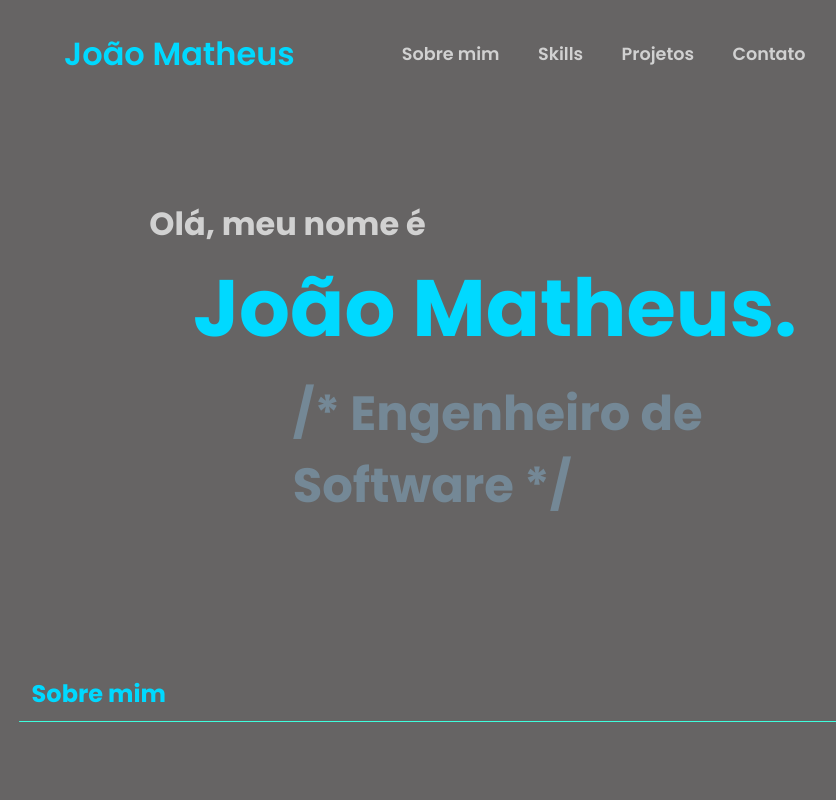
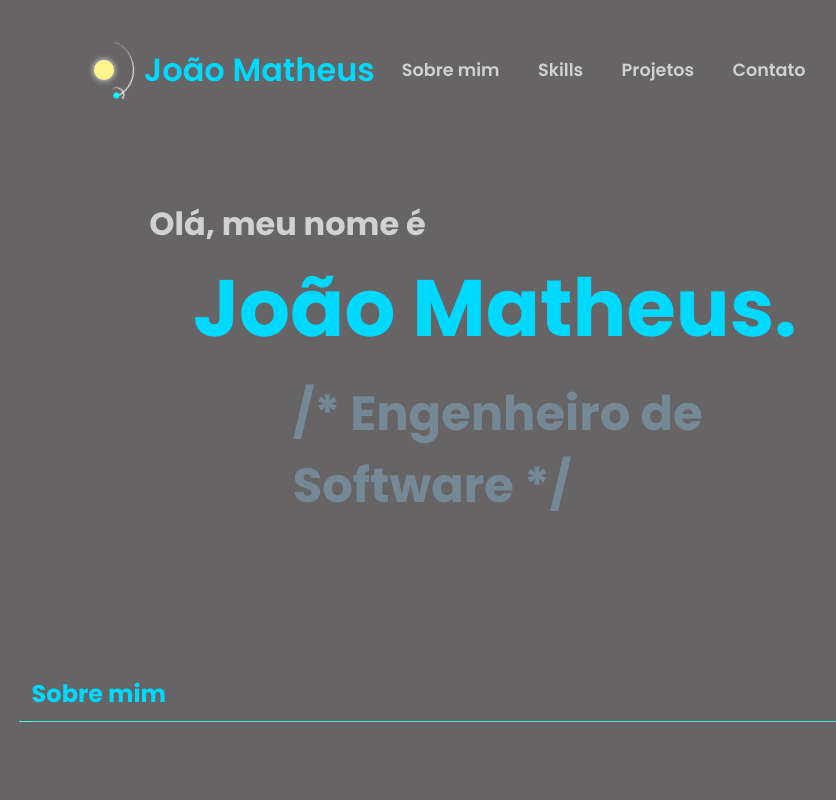
Before and after one commit to JoaoSchmitz/Portfolio-2023.2, a plain HTML site: page index.html in a window 1280 px wide. Shown: the top 800 px of the page, without its empty margins (186-1022 px from the left). Drawn offline with nearby package versions, Linux system fonts and the light colour scheme.

Commit message:
adicionando sistema solar ao header

```diff
--- a/index.html
+++ b/index.html
@@ -23,7 +23,15 @@
   <body>
     <!--header start-->
     <header>
-      <a href="#home" class="logo">João Matheus</a>
+      <a href="#home" class="logo">
+        <div class="container">
+          <div class="sun"></div>
+          <div class="earth">
+            <div class="moon"></div>
+          </div>
+        </div>
+        João Matheus
+      </a>
 
       <ul class="navbar">
         <li><a href="#about">Sobre mim</a></li>
--- a/style.css
+++ b/style.css
@@ -72,6 +72,8 @@ header {
   text-decoration-thickness: 1px;
   text-decoration-style: double;
 
+  display: flex;
+  align-items: center;
   transition: .4s;
 }
 .logo:hover {
@@ -307,3 +309,86 @@ section {
   color: #8793ae;
   margin: 70% 0;
 }
+
+
+/*
+  Sistema Solar
+=================
+*/
+
+.container {
+  font-size: 2px;
+  width: 40em;
+  height: 40em;
+  justify-self: center;
+  align-self: center;
+  position: relative;
+  display: flex;
+  align-items: center;
+  justify-content: center;
+  overflow: hidden;
+  z-index: -1;
+}
+
+.sun {
+  position: absolute;
+  top: 15em;
+  left: 15em;
+  width: 10em;
+  height: 10em;
+  background-color: rgb(255, 243, 139);
+  border-radius: 50%;
+  box-shadow: 0 0 3em white;
+}
+
+.earth,.moon {
+  position: absolute;
+  border-style: solid;
+  border-color: white transparent transparent transparent;
+  border-width: 0.1em 0.1em 0 0;
+  border-radius: 50%;
+}
+
+.earth {
+  top: 5em;
+  left: 5em;
+  width: 30em;
+  height: 30em;
+  animation: orbit 16.5s linear infinite;
+}
+
+.moon {
+  top: .5em;
+  right: .5em;
+  width: 8em;
+  height: 8em;
+  animation: orbit 2.7s linear infinite;
+}
+
+.earth::before,.moon::before {
+  content: '';
+  position: absolute;
+  border-radius: 50%;
+}
+
+.earth::before {
+  top: 2.8em;
+  right: 2.8em;
+  width: 3em;
+  height: 3em;
+  background-color: aqua;
+}
+
+.moon::before {
+  top: 0.8em;
+  right: 0.2em;
+  width: 1.2em;
+  height: 1.2em;
+  background-color: silver;
+}
+
+@keyframes orbit {
+  to {
+    transform: rotate(360deg);
+  }
+}
```
